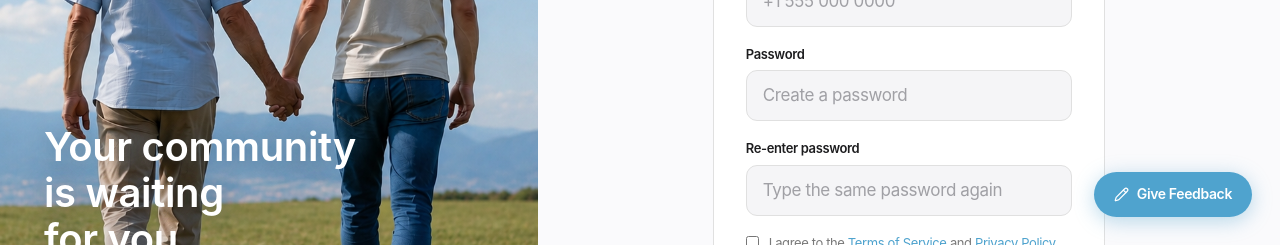
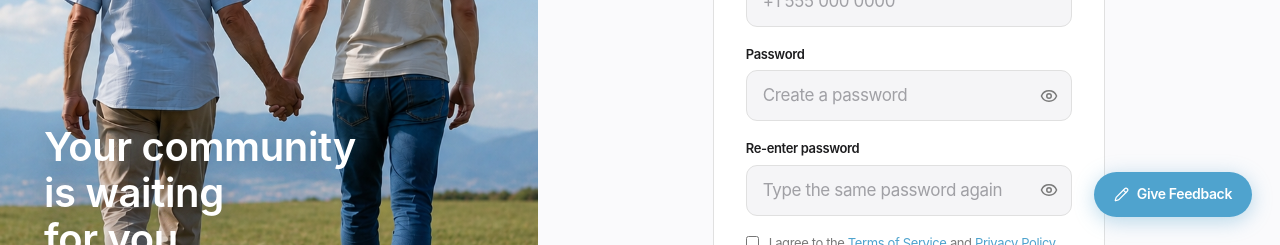
Before and after one commit to Harsha-anbu-g/Towin, a React (Vite) app in the folder frontend/: page /register in a window 1280 px wide. Shown: the part 555-800 px from the top of the page. Built offline with nearby package versions, Linux system fonts and the light colour scheme.

Commit message:
feat: add show/hide password toggle to Login and Register

```diff
--- a/frontend/src/pages/Login.jsx
+++ b/frontend/src/pages/Login.jsx
@@ -1,5 +1,6 @@
 import { useState } from 'react';
 import { useNavigate, Link } from 'react-router-dom';
+import { Eye, EyeOff } from 'lucide-react';
 import { useAuth } from '../context/AuthContext';
 import api from '../api/axios';
 
@@ -81,6 +82,7 @@ export default function Login() {
   const [error, setError] = useState('');
   const [loading, setLoading] = useState(false);
   const [fieldErrors, setFieldErrors] = useState({});
+  const [showPwd, setShowPwd] = useState(false);
 
   const handleSubmit = async (e) => {
     e.preventDefault();
@@ -184,14 +186,28 @@ export default function Login() {
                 }}>
                   Password
                 </label>
+                <div style={{ position: 'relative' }}>
                   <input
-                  type="password" required autoComplete="current-password"
+                    type={showPwd ? 'text' : 'password'} required autoComplete="current-password"
                     className="field"
                     value={form.password}
                     onChange={e => { setForm({ ...form, password: e.target.value }); setFieldErrors(f => ({ ...f, password: '' })); }}
                     placeholder="••••••••"
-                  style={{ borderColor: fieldErrors.password ? '#fca5a5' : undefined }}
+                    style={{ borderColor: fieldErrors.password ? '#fca5a5' : undefined, paddingRight: '44px' }}
                   />
+                  <button
+                    type="button"
+                    onClick={() => setShowPwd(v => !v)}
+                    aria-label={showPwd ? 'Hide password' : 'Show password'}
+                    style={{
+                      position: 'absolute', right: '8px', top: '50%', transform: 'translateY(-50%)',
+                      background: 'none', border: 'none', cursor: 'pointer', padding: '6px',
+                      color: '#7a7a7a', display: 'flex',
+                    }}
+                  >
+                    {showPwd ? <EyeOff size={18} /> : <Eye size={18} />}
+                  </button>
+                </div>
                 {fieldErrors.password && <p style={{ fontSize: '12px', color: '#dc2626', marginTop: '4px', fontFamily: 'inherit' }}>{fieldErrors.password}</p>}
                 {/* Forgot password */}
                 <div style={{ textAlign: 'right', marginTop: '6px' }}>
--- a/frontend/src/pages/Register.jsx
+++ b/frontend/src/pages/Register.jsx
@@ -1,5 +1,6 @@
 import { useState } from 'react';
 import { useNavigate, Link } from 'react-router-dom';
+import { Eye, EyeOff } from 'lucide-react';
 import { useAuth } from '../context/AuthContext';
 import api from '../api/axios';
 
@@ -237,6 +238,14 @@ export default function Register() {
   const [agreed, setAgreed] = useState(false);
   const [fieldErrors, setFieldErrors] = useState({});
   const [legalOpen, setLegalOpen] = useState(null);
+  const [showPwd, setShowPwd] = useState(false);
+  const [showConfirm, setShowConfirm] = useState(false);
+
+  const eyeBtn = {
+    position: 'absolute', right: '8px', top: '50%', transform: 'translateY(-50%)',
+    background: 'none', border: 'none', cursor: 'pointer', padding: '6px',
+    color: '#7a7a7a', display: 'flex',
+  };
 
   const linkBtn = {
     color: '#4FA3CE', background: 'none', border: 'none', padding: 0,
@@ -428,14 +437,20 @@ export default function Register() {
                 }}>
                   Password
                 </label>
+                <div style={{ position: 'relative' }}>
                   <input
-                  type="password" autoComplete="new-password" required
+                    type={showPwd ? 'text' : 'password'} autoComplete="new-password" required
                     className="field"
                     value={form.password}
                     onChange={e => { setForm({ ...form, password: e.target.value }); setFieldErrors(f => ({ ...f, password: '' })); }}
                     placeholder="Create a password"
-                  style={{ borderColor: fieldErrors.password ? '#fca5a5' : undefined }}
+                    style={{ borderColor: fieldErrors.password ? '#fca5a5' : undefined, paddingRight: '44px' }}
                   />
+                  <button type="button" onClick={() => setShowPwd(v => !v)}
+                    aria-label={showPwd ? 'Hide password' : 'Show password'} style={eyeBtn}>
+                    {showPwd ? <EyeOff size={18} /> : <Eye size={18} />}
+                  </button>
+                </div>
                 {fieldErrors.password && <p style={{ fontSize: '12px', color: '#dc2626', marginTop: '4px', fontFamily: 'inherit' }}>{fieldErrors.password}</p>}
                 {form.password && (
                   <div style={{ marginTop: '6px', display: 'flex', gap: '3px', alignItems: 'center' }}>
@@ -464,14 +479,20 @@ export default function Register() {
                 }}>
                   Re-enter password
                 </label>
+                <div style={{ position: 'relative' }}>
                   <input
-                  type="password" autoComplete="new-password" required
+                    type={showConfirm ? 'text' : 'password'} autoComplete="new-password" required
                     className="field"
                     value={form.confirmPassword}
                     onChange={e => { setForm({ ...form, confirmPassword: e.target.value }); setFieldErrors(f => ({ ...f, confirmPassword: '' })); }}
                     placeholder="Type the same password again"
-                  style={{ borderColor: fieldErrors.confirmPassword ? '#fca5a5' : undefined }}
+                    style={{ borderColor: fieldErrors.confirmPassword ? '#fca5a5' : undefined, paddingRight: '44px' }}
                   />
+                  <button type="button" onClick={() => setShowConfirm(v => !v)}
+                    aria-label={showConfirm ? 'Hide password' : 'Show password'} style={eyeBtn}>
+                    {showConfirm ? <EyeOff size={18} /> : <Eye size={18} />}
+                  </button>
+                </div>
                 {fieldErrors.confirmPassword && <p style={{ fontSize: '12px', color: '#dc2626', marginTop: '4px', fontFamily: 'inherit' }}>{fieldErrors.confirmPassword}</p>}
                 {form.confirmPassword && form.password && form.confirmPassword === form.password && (
                   <p style={{ fontSize: '12px', color: '#5FA670', marginTop: '4px', fontFamily: 'inherit' }}>Passwords match</p>
```
Lines whose indentation alone changed are shown as unchanged.
